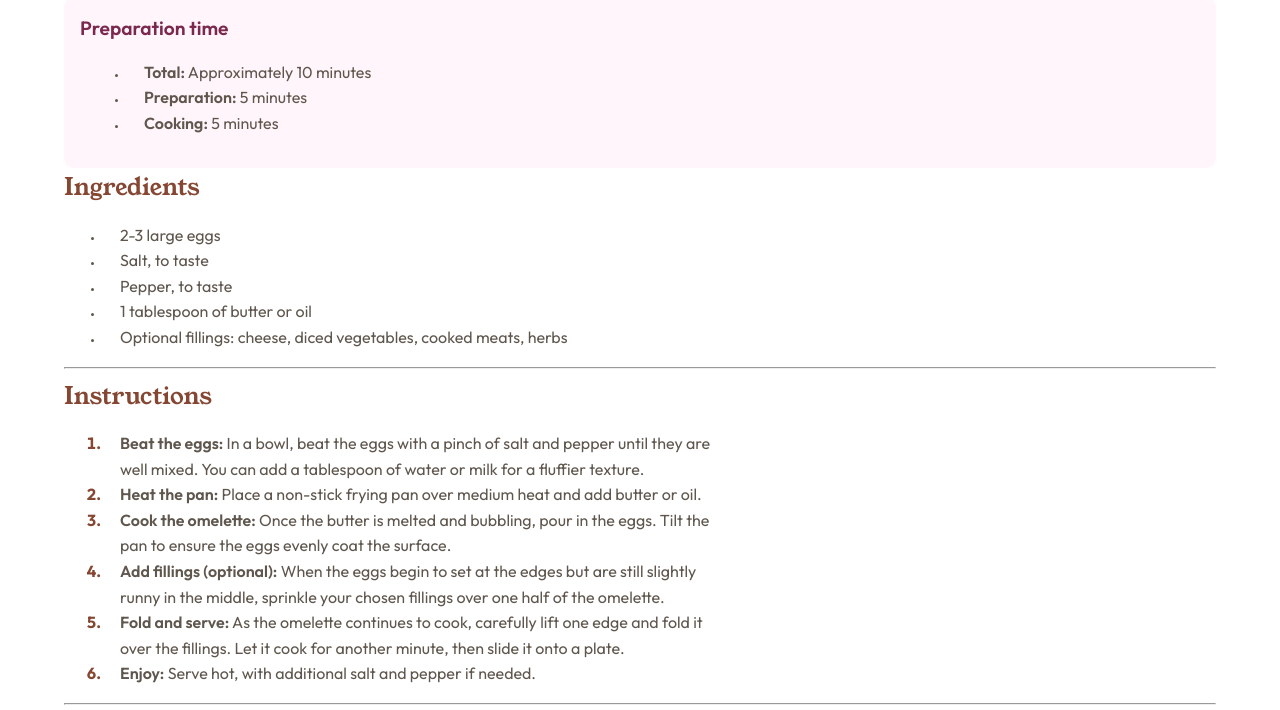
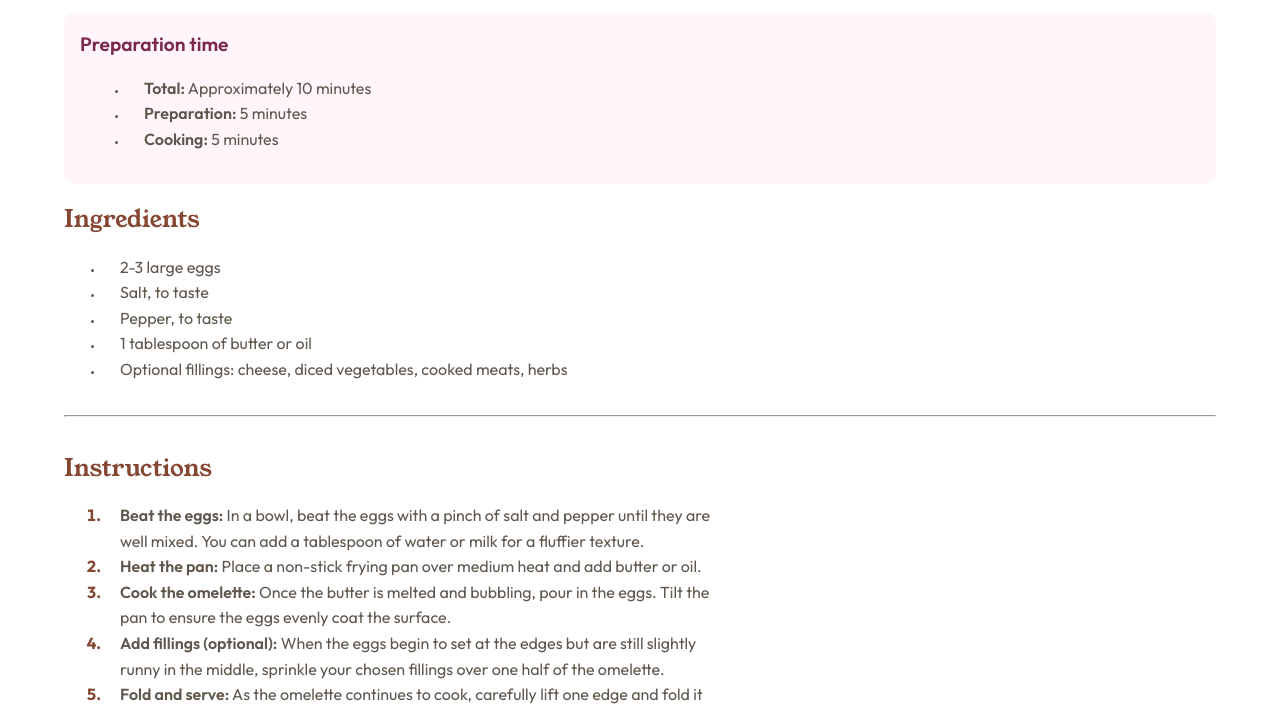
Before and after one commit to abdulbasitosman/recipe-page-main, a plain HTML site: page index.html in a window 1280 px wide. Shown: the part 690-1400 px from the top of the page. Drawn offline with Linux system fonts and the light colour scheme.

Commit message:
Recipe page

```diff
--- a/css/global/boilerplate.css
+++ b/css/global/boilerplate.css
@@ -56,6 +56,7 @@ p {
 
 h1 {
     font-size: 2rem;
+    margin-block: 0.5em;
 }
 
 h2 {
@@ -66,6 +67,14 @@ img {
     display: block;
     max-width: 100%;
     height: auto;
+}
+
+section {
+    margin-block: 1em;
+}
+
+.divider {
+    margin-block: 2em;
 }
 
 .container {
@@ -133,7 +142,7 @@ tbody *:not(:last-child) td {
     font-weight: var(--fw-700);
 }
 
-@media screen and (375px < width < 1440px) {
+@media screen and (width > 375px) {
     .image-wrapper {
         max-width: 90%;
         margin-inline: auto;
```
Also changed, not shown: design and utils/desktop-design.jpg (renamed from design/desktop-design.jpg), design and utils/mobile-design.jpg (renamed from design/mobile-design.jpg), 5 other files.
